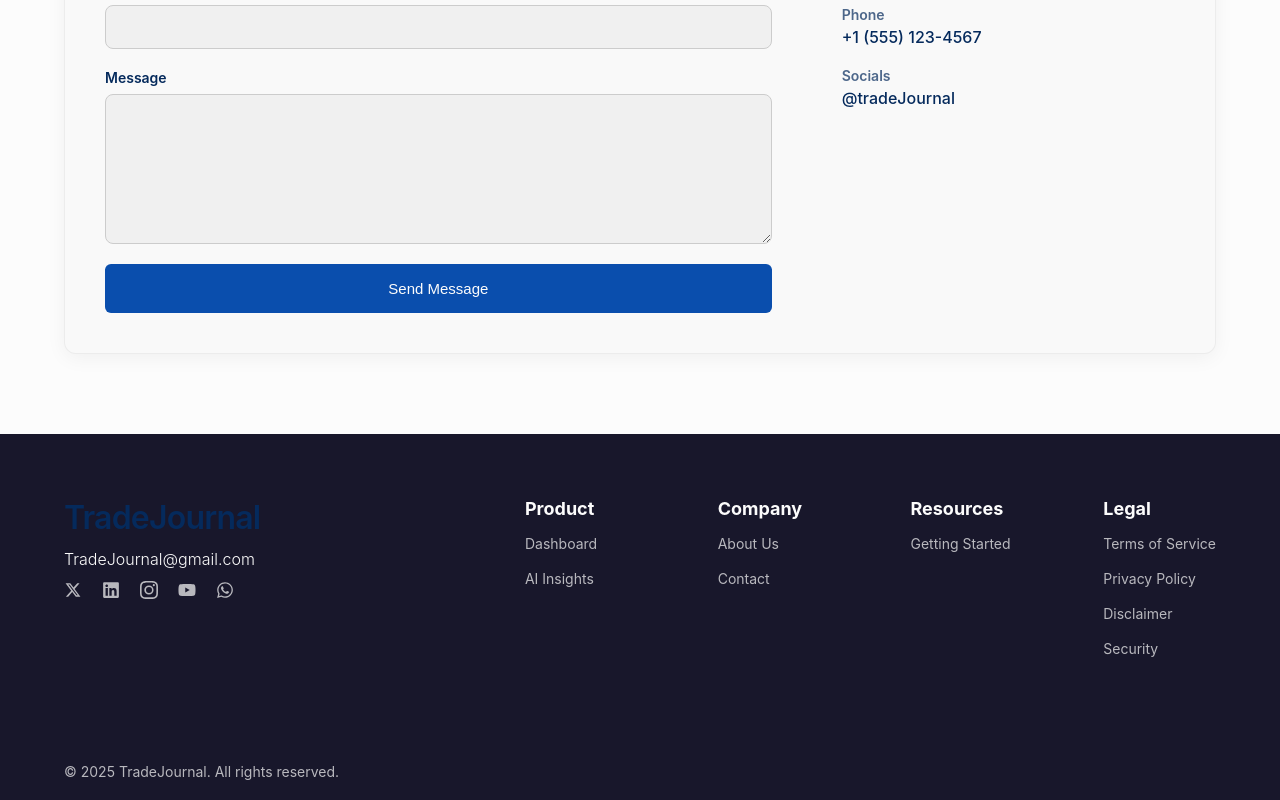
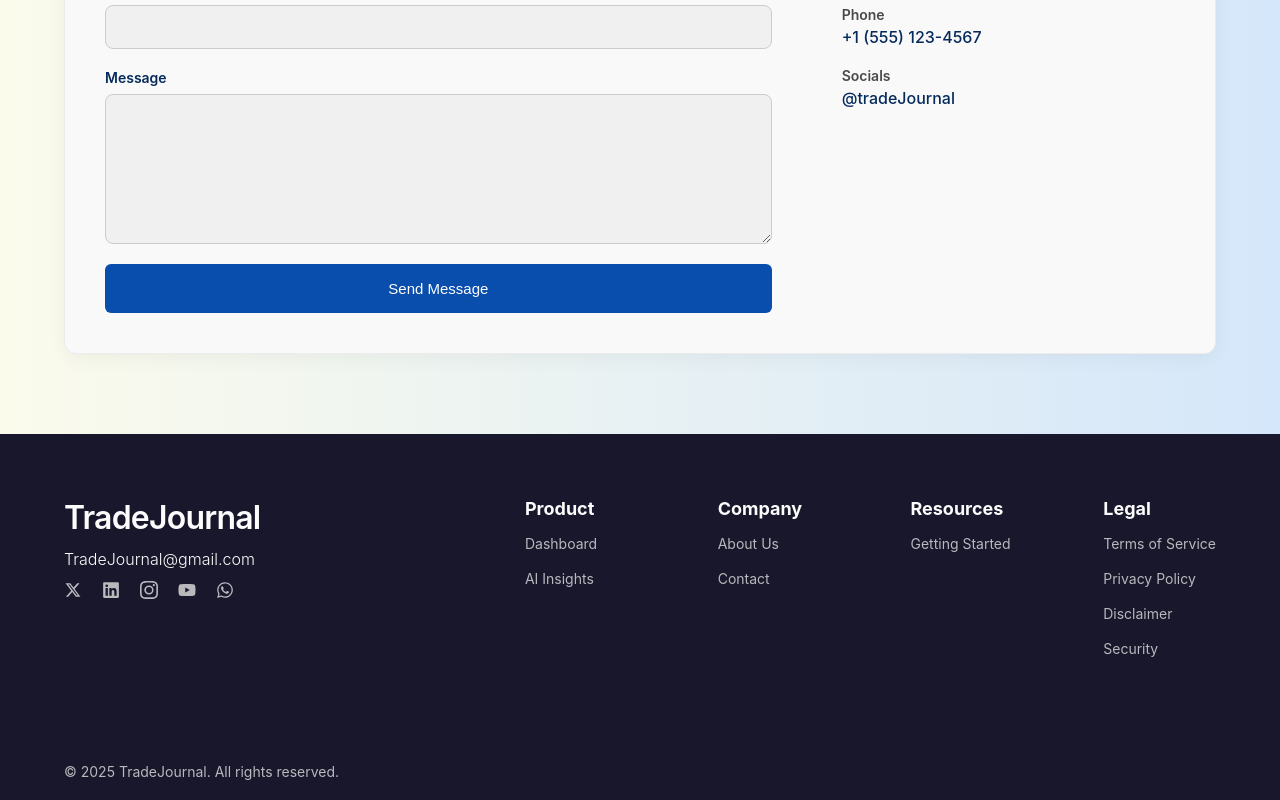
Before and after one commit to ayushcodes0/Tj-Frontend, a React (Vite) app: page /contact in a window 1280 px wide. Shown: the part 494-1294 px from the top of the page. Built offline with nearby package versions, Linux system fonts and the light colour scheme; no server answers.

Commit message:
almost done with contact css

```diff
--- a/src/components/Footer/Footer.module.css
+++ b/src/components/Footer/Footer.module.css
@@ -9,6 +9,7 @@
     font-weight: 600;
     font-size: 32px;
     letter-spacing: -.8px;
+    color: var(--landing-background);
 }
 
 .footerContent{
--- a/src/pages/ContactPage/ContactPage.module.css
+++ b/src/pages/ContactPage/ContactPage.module.css
@@ -2,8 +2,7 @@
   display: flex;
   flex-direction: column;
   min-height: 100vh;
-  background-color: var(--landing-background);
-  color: var(--primary-dark-text);
+  background: var(--tk-gradient-soft);
   font-family: 'Inter', sans-serif;
 }
 
```
